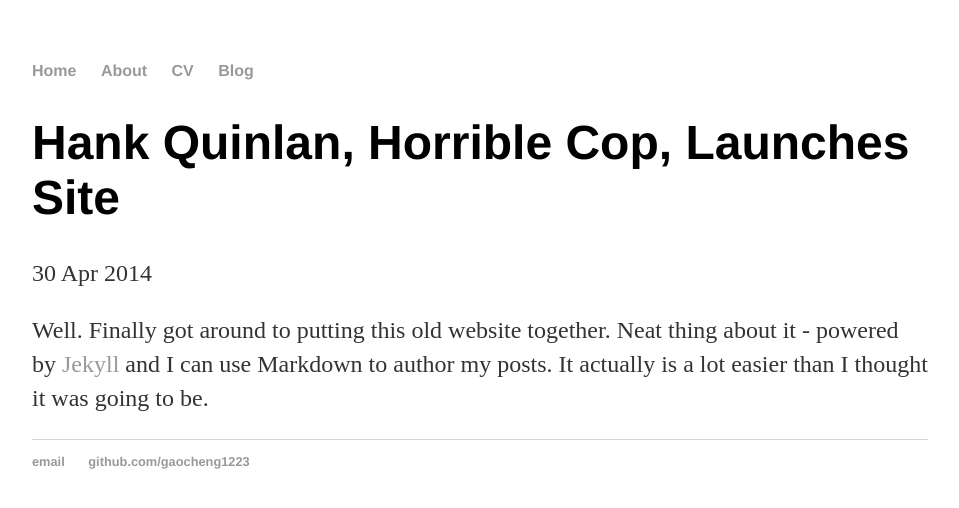
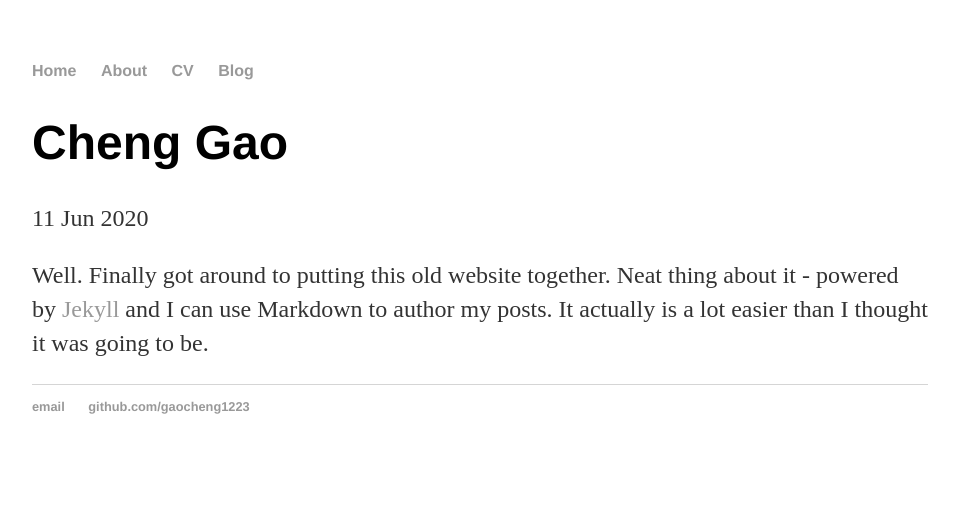
Before and after one commit to gaocheng1994/gaocheng1223.github.io, a Jekyll site: the page built from _posts/2014-04-30-hank-quinlan-site-launched.md, in a window 1280 px wide. Shown: the top 508 px of the page, without its empty margins (160-1119 px from the left). Built offline with Jekyll 4.4.1, drawn with Linux system fonts in a browser that asks for light colours.

Commit message:
Update 2014-04-30-hank-quinlan-site-launched.md

```diff
--- a/_posts/2014-04-30-hank-quinlan-site-launched.md
+++ b/_posts/2014-04-30-hank-quinlan-site-launched.md
@@ -1,7 +1,7 @@
 ---
 layout: post
-title: "Hank Quinlan, Horrible Cop, Launches Site"
-date: 2014-04-30
+title: "Cheng Gao"
+date: 2020-06-11
 ---
 
 Well. Finally got around to putting this old website together. Neat thing about it - powered by [Jekyll](http://jekyllrb.com) and I can use Markdown to author my posts. It actually is a lot easier than I thought it was going to be.
```
